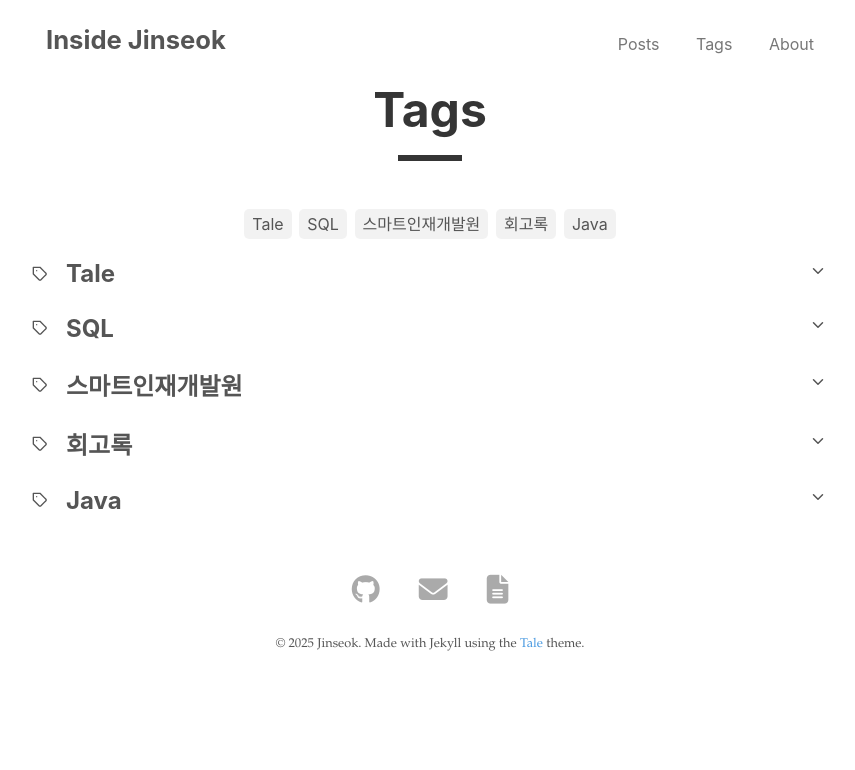
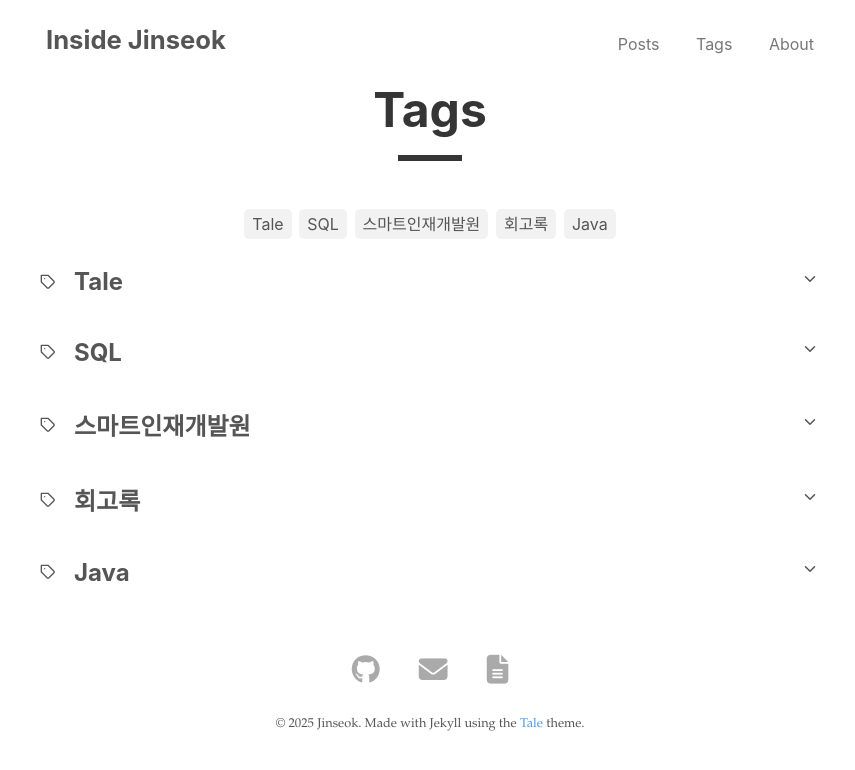
Before and after one commit to JJOK97/JJOK97.github.io, a Jekyll site: the page built from _pages/tags.html, in a window 1280 px wide. Shown: the top 770 px of the page, without its empty margins (210-1065 px from the left). Built offline with Jekyll 4.4.1, drawn with Linux system fonts in a browser that asks for light colours.

Commit message:
update: tags page design

```diff
--- a/_sass/tale/_tags.scss
+++ b/_sass/tale/_tags.scss
@@ -120,6 +120,13 @@
         align-items: center;
         justify-content: space-between;
         cursor: pointer;
+        padding: 0.5rem;
+        border-radius: 4px;
+        transition: background-color 0.2s ease;
+
+        &:hover {
+            background-color: rgba(0, 0, 0, 0.05);
+        }
     }
 
     &-title {
```
